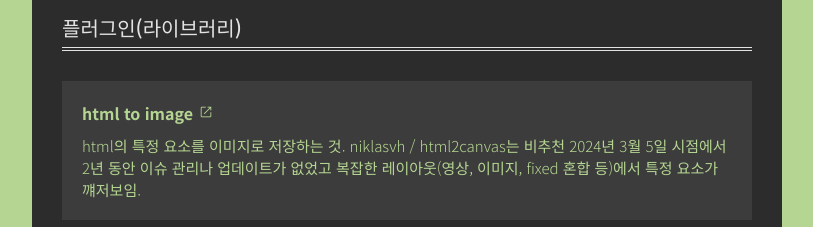
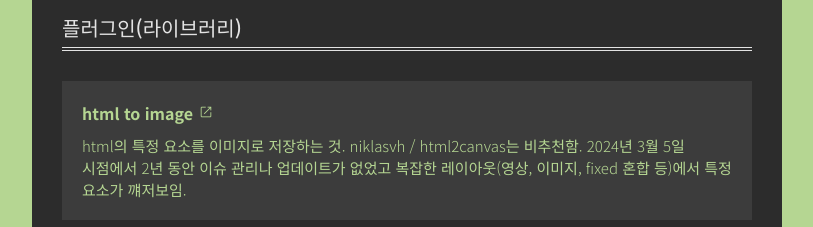
Before and after one commit to amerimnos/Web-Frontend-Useful-Source-Collection, a plain HTML site: page index.html in a window 1280 px wide. Shown: the part 3349-3576 px from the top of the page, without its empty margins (233-1046 px from the left). Drawn offline with nearby package versions, Linux system fonts and the light colour scheme.

```diff
--- a/index.html
+++ b/index.html
@@ -150,7 +150,7 @@
         <h2 id="referrence" class="main-content__title">플러그인(라이브러리)</h2>
         <article class="main-content__article-wrap">
             <h3 class="main-content__sub-title"><a class="main-content__linker" href="https://github.com/bubkoo/html-to-image" title="사이트 바로가기" target="_blank">html to image<span class="main-content__icon--new-tab material-symbols-outlined">open_in_new</span></a></h3>
-            <div class="main-content__desc">html의 특정 요소를 이미지로 저장하는 것. niklasvh / html2canvas는 비추천 2024년 3월 5일 시점에서 2년 동안 이슈 관리나 업데이트가 없었고 복잡한 레이아웃(영상, 이미지, fixed 혼합 등)에서 특정 요소가 꺠저보임.</div>
+            <div class="main-content__desc">html의 특정 요소를 이미지로 저장하는 것. niklasvh / html2canvas는 비추천함. 2024년 3월 5일 시점에서 2년 동안 이슈 관리나 업데이트가 없었고 복잡한 레이아웃(영상, 이미지, fixed 혼합 등)에서 특정 요소가 꺠저보임.</div>
         </article>
         <article class="main-content__article-wrap">
             <h3 class="main-content__sub-title"><a class="main-content__linker" href="https://swiperjs.com/" title="사이트 바로가기" target="_blank">Swiper.js<span class="main-content__icon--new-tab material-symbols-outlined">open_in_new</span></a></h3>
```
